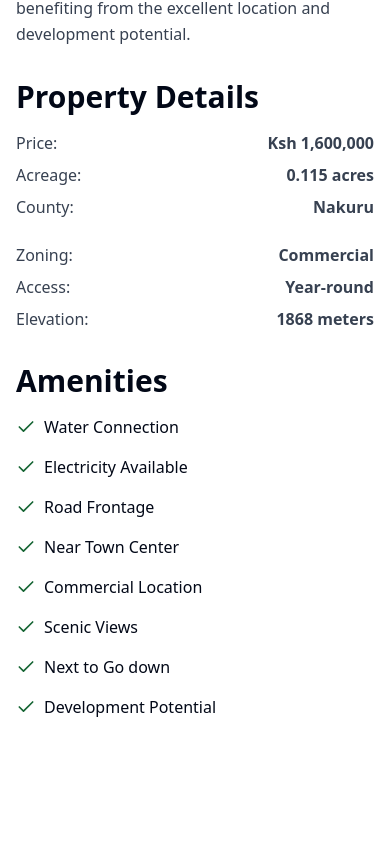
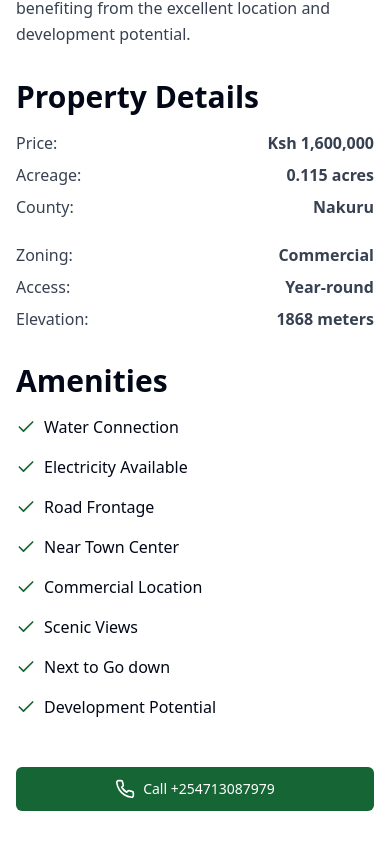
Before and after one commit to samnmbuguah/landforsale, a React (Vite) app: page /property/mai-mahiu-commercial-plot in a window 390 px wide. Shown: the part 1835-2684 px from the top of the page. Before the commit the page ends 2602 px from the top, so only its background shows below. Built offline with nearby package versions, Linux system fonts and the light colour scheme.

Commit message:
Add contact phone number
Included a call-to-action phone number (+254 713087979) to the website for user inquiries.
[skip gpt_engineer]

```diff
--- /dev/null
+++ b/src/components/CallToAction.tsx
@@ -0,0 +1,24 @@
+import React from 'react';
+import { Phone } from 'lucide-react';
+import { Button } from './ui/button';
+
+const CallToAction = () => {
+  const phoneNumber = '+254713087979';
+
+  const handleCall = () => {
+    window.location.href = `tel:${phoneNumber}`;
+  };
+
+  return (
+    <Button
+      onClick={handleCall}
+      className="w-full flex items-center justify-center gap-2 bg-secondary hover:bg-secondary/90 text-secondary-foreground"
+      size="lg"
+    >
+      <Phone className="h-5 w-5" />
+      <span>Call {phoneNumber}</span>
+    </Button>
+  );
+};
+
+export default CallToAction;
--- a/src/components/PropertyDetails.tsx
+++ b/src/components/PropertyDetails.tsx
@@ -1,6 +1,7 @@
 import React from 'react';
 import { Check } from 'lucide-react';
 import { Property } from '@/types/property';
+import CallToAction from './CallToAction';
 
 interface PropertyDetailsProps {
   property?: Property;
@@ -69,6 +70,10 @@ const PropertyDetails = ({ property }: PropertyDetailsProps) => {
           ))}
         </div>
       </div>
+
+      <div className="pt-4">
+        <CallToAction />
+      </div>
     </div>
   );
 };
```
